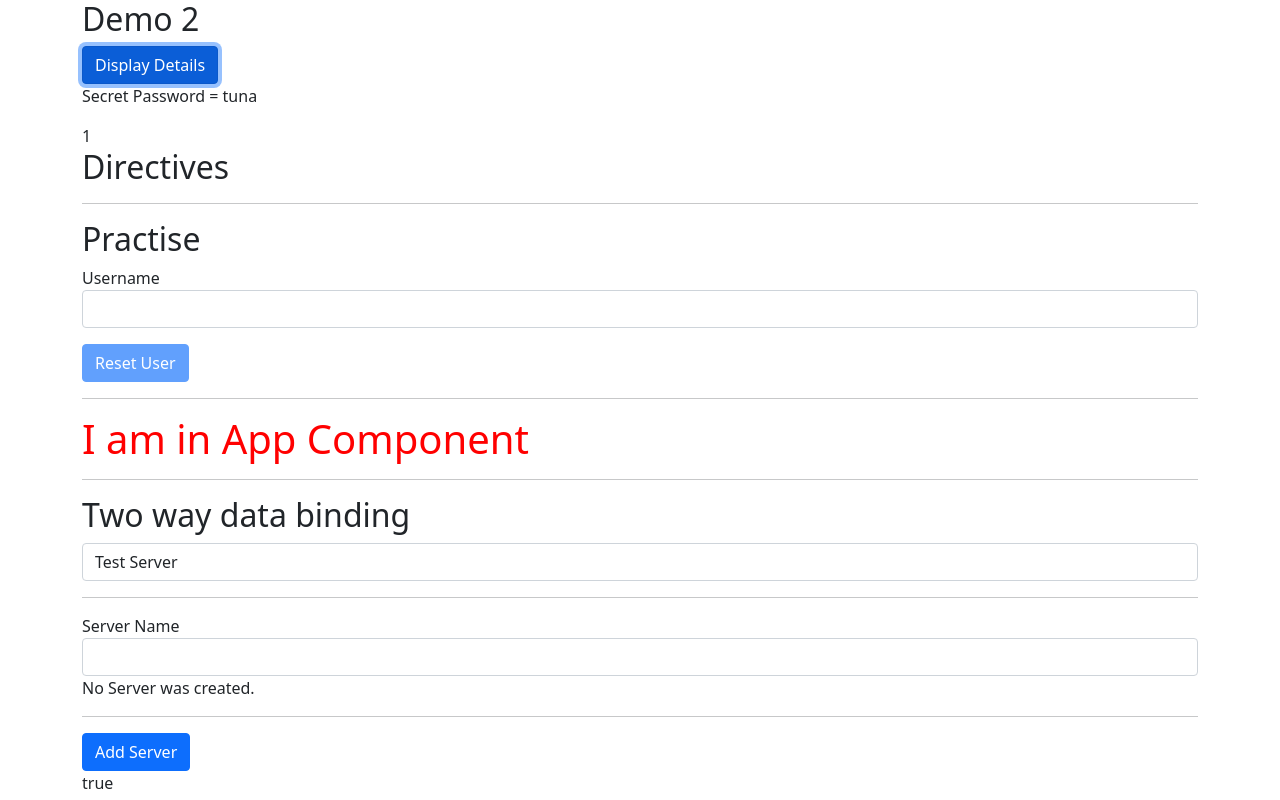
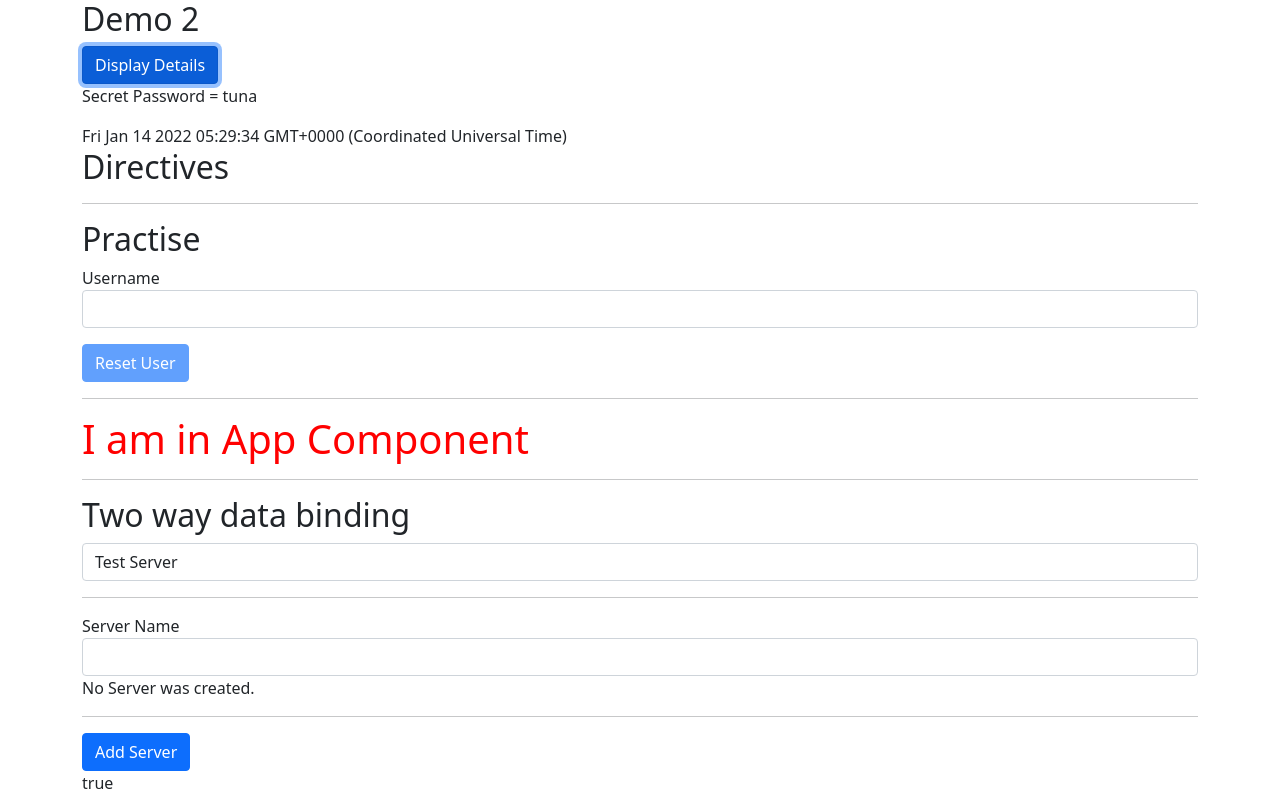
Before and after one commit to sandeep100690/agPro, an Angular app: page / in a window 1280 px wide. Both pictures are taken after a click on the button "Display Details". Shown: the top 800 px of the page. Built offline with nearby package versions, Linux system fonts and the light colour scheme.

Commit message:
index in ngFor

```diff
--- a/src/app/demo2/demo2.component.html
+++ b/src/app/demo2/demo2.component.html
@@ -8,9 +8,9 @@
         <p *ngIf="showSecret">Secret Password = tuna</p>
 
         <div
-            *ngFor="let logItem of log"
-            [ngStyle]="{backgroundColor: logItem >= 5 ?'blue':'transparent'}"
-            [ngClass]="{'white-text': logItem >=5}">
+            *ngFor="let logItem of log; let i = index"
+            [ngStyle]="{backgroundColor: i >= 4 ?'blue':'transparent'}"
+            [ngClass]="{'white-text': i >= 4}">
                 {{logItem}}
         </div>
     </div>
--- a/src/app/demo2/demo2.component.ts
+++ b/src/app/demo2/demo2.component.ts
@@ -11,7 +11,8 @@ export class Demo2Component implements OnInit {
 
   onToggleDetails(){
     this.showSecret = !this.showSecret;
-    this.log.push(this.log.length + 1);
+    // this.log.push(this.log.length + 1);
+    this.log.push(new Date());
   }
   constructor() { }
 
```
